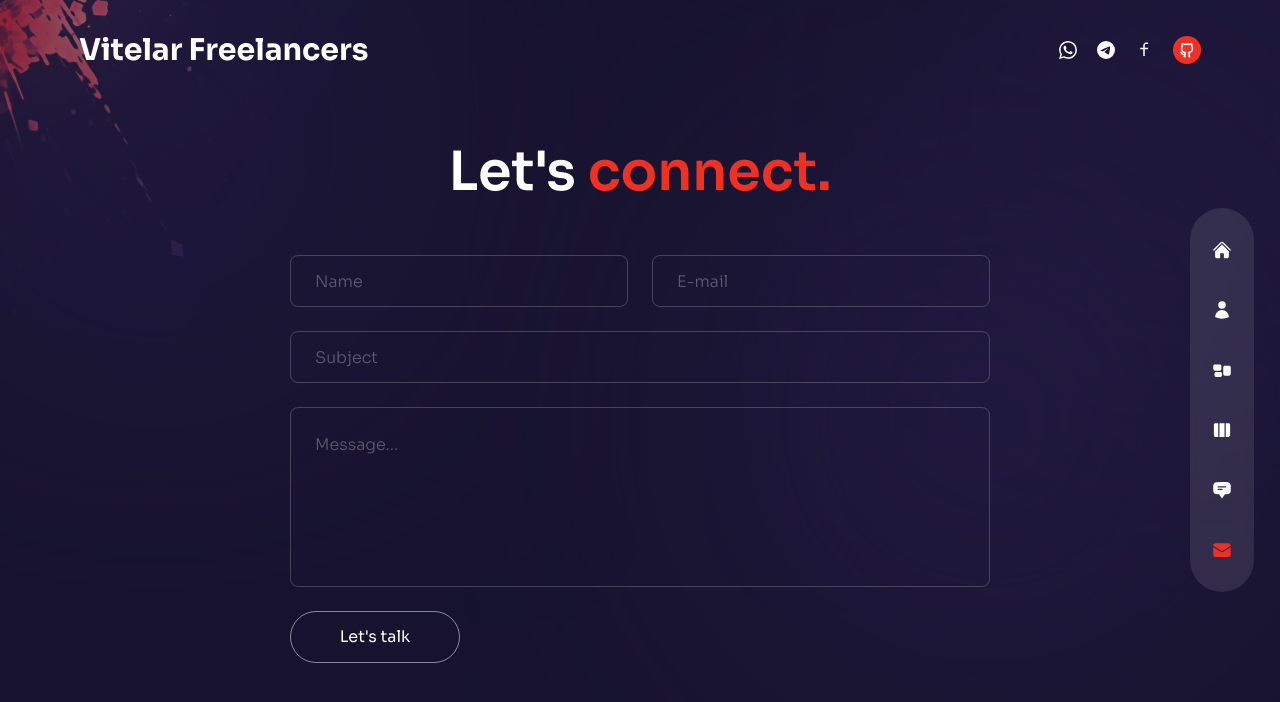
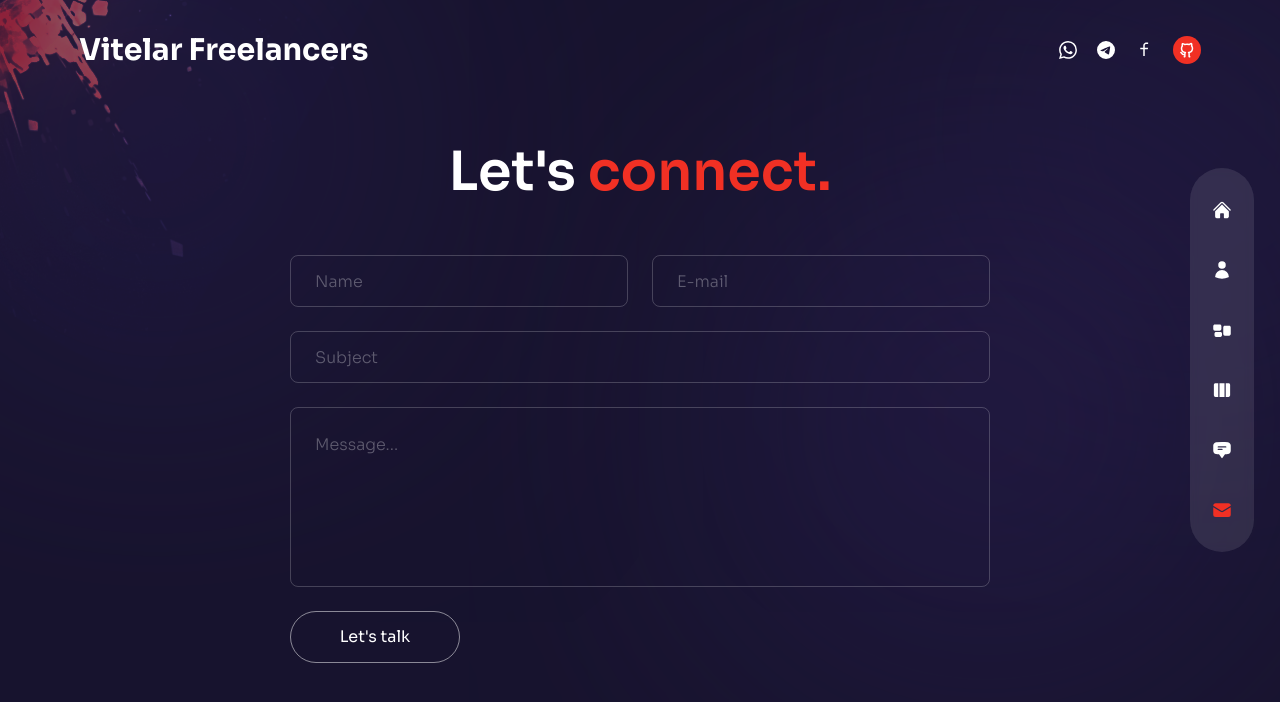
Before and after one commit to Oscar-CM/Vitellar, a Next.js app: page /contactq in a window 1280 px wide. Shown: the top 702 px of the page. Built offline with nearby package versions, Linux system fonts and the light colour scheme.

Commit message:
making some adjustments

```diff
--- a/components/Nav.jsx
+++ b/components/Nav.jsx
@@ -33,7 +33,7 @@ const Nav = () => {
   const pathname = usePathname();
 
   return (
-    <nav className="flex flex-col items-center xl:justify-center gap-y-4 fixed h-max bottom-0 mt-auto xl:right-[2%] z-50 top-0 w-full xl:w-16 xl:max-w-md xl:h-screen">
+    <nav className="flex flex-col items-center xl:justify-center gap-y-4 fixed h-max bottom-10 mt-auto xl:right-[2%] z-50 top-0 w-full xl:w-16 xl:max-w-md xl:h-screen">
       <div className="flex w-full xl:flex-col items-center justify-between xl:justify-center gap-y-10 px-4 md:px-40 xl:px-0 h-[80px] xl:h-max py-8 bg-white/10 backdrop-blur-sm text-3xl xl:text-xl xl:rounded-full">
         {navData.map((link, i) => (
           <Link
--- a/pages/index.jsx
+++ b/pages/index.jsx
@@ -11,7 +11,7 @@ const Home = () => {
     <div className="bg-primary/60 h-full">
       {/* text */}
       <div className="w-full h-full bg-gradient-to-r from-primary/10 via-black/30 to-black/10">
-        <div className="text-center flex flex-col justify-center xl:pt-40 xl:text-left h-full container mx-auto">
+        <div className="text-center flex flex-col justify-center xl:pt-40 xl:text-left h-full container mx-auto mt-20 ">
           {/* title */}
           <motion.h1
             variants={fadeIn("down", 0.2)}
```
